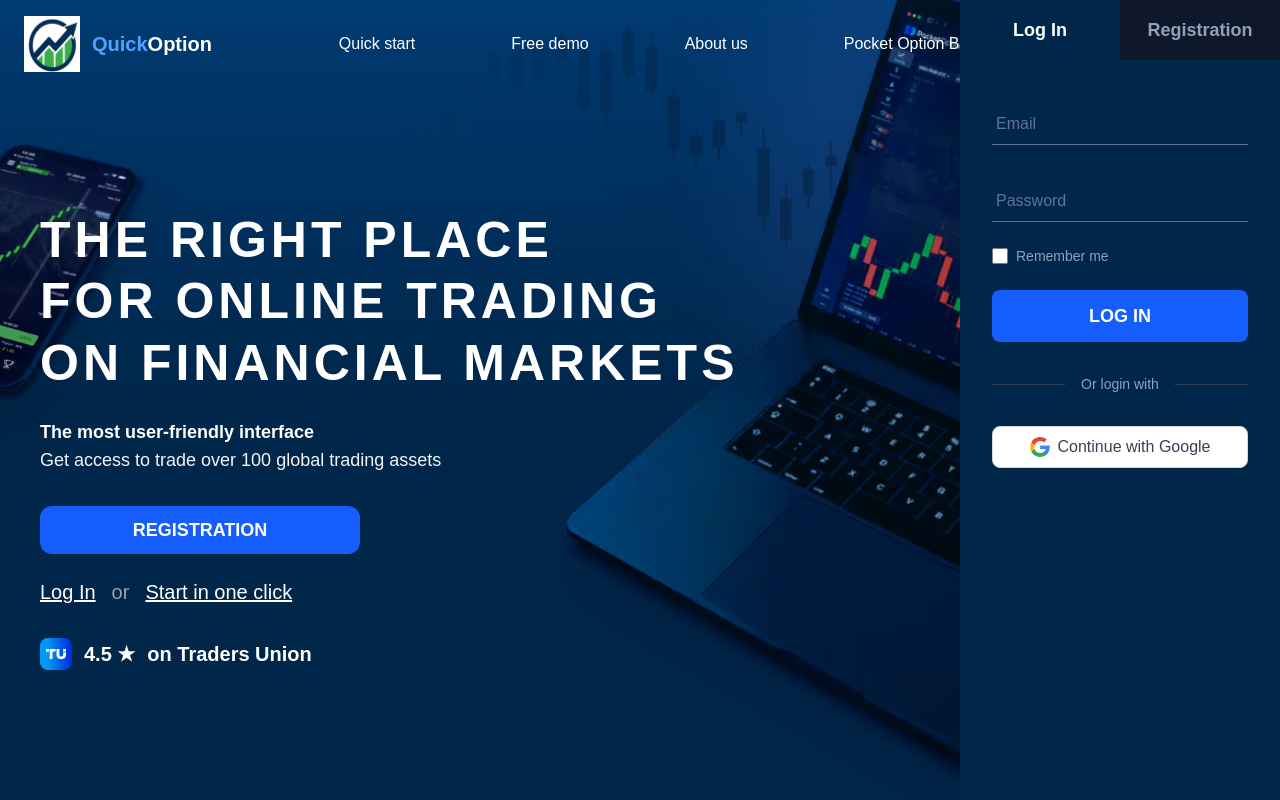
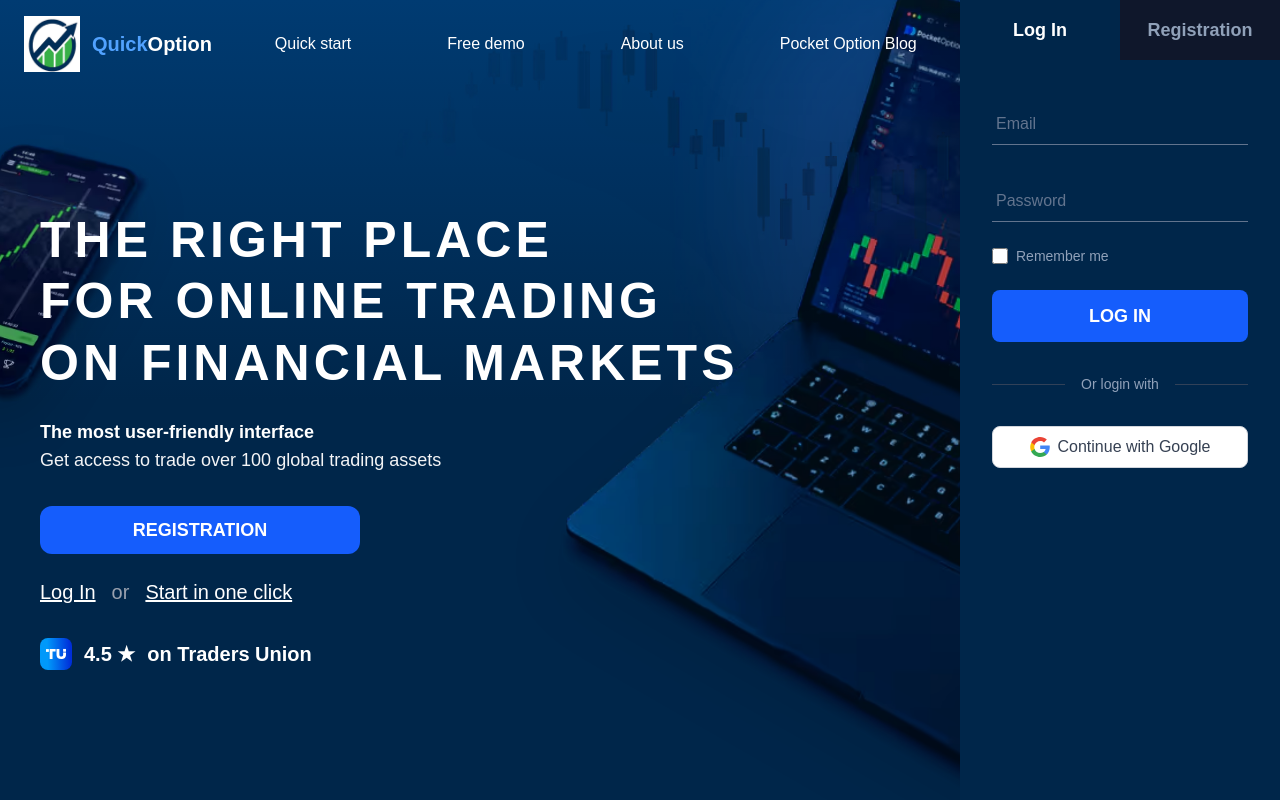
Before and after one commit to RedwanAhmedTapu/quickoptionfrontend, a React (Vite) app: page / in a window 1280 px wide. Shown: the top 800 px of the page. Built offline with nearby package versions, Linux system fonts and the light colour scheme.

Commit message:
ui updated

```diff
--- a/src/components/Header.jsx
+++ b/src/components/Header.jsx
@@ -38,7 +38,7 @@
         : 'bg-transparent text-white'
     }`}>
       {/* Top Header */}
-      <div className="w-full max-w-7xl  flex justify-between items-center px-6 py-4 relative z-50">
+      <div className="w-full max-w-6xl  flex justify-between items-center px-6 py-4 relative z-50">
          {/* Logo */}
         <div className="flex items-center gap-3">
           <img src={PocketoptionLogo} className="w-14 h-14" alt="PocketOption Logo" />
```
